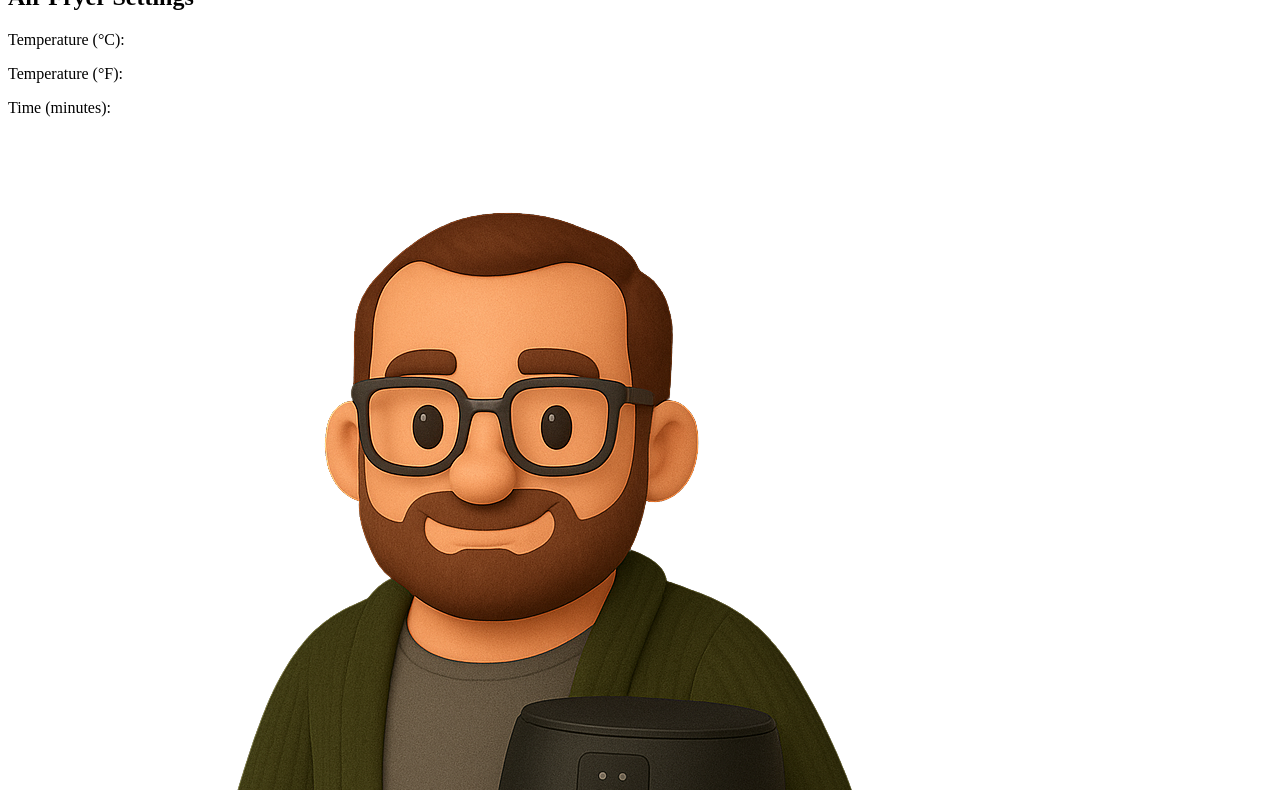
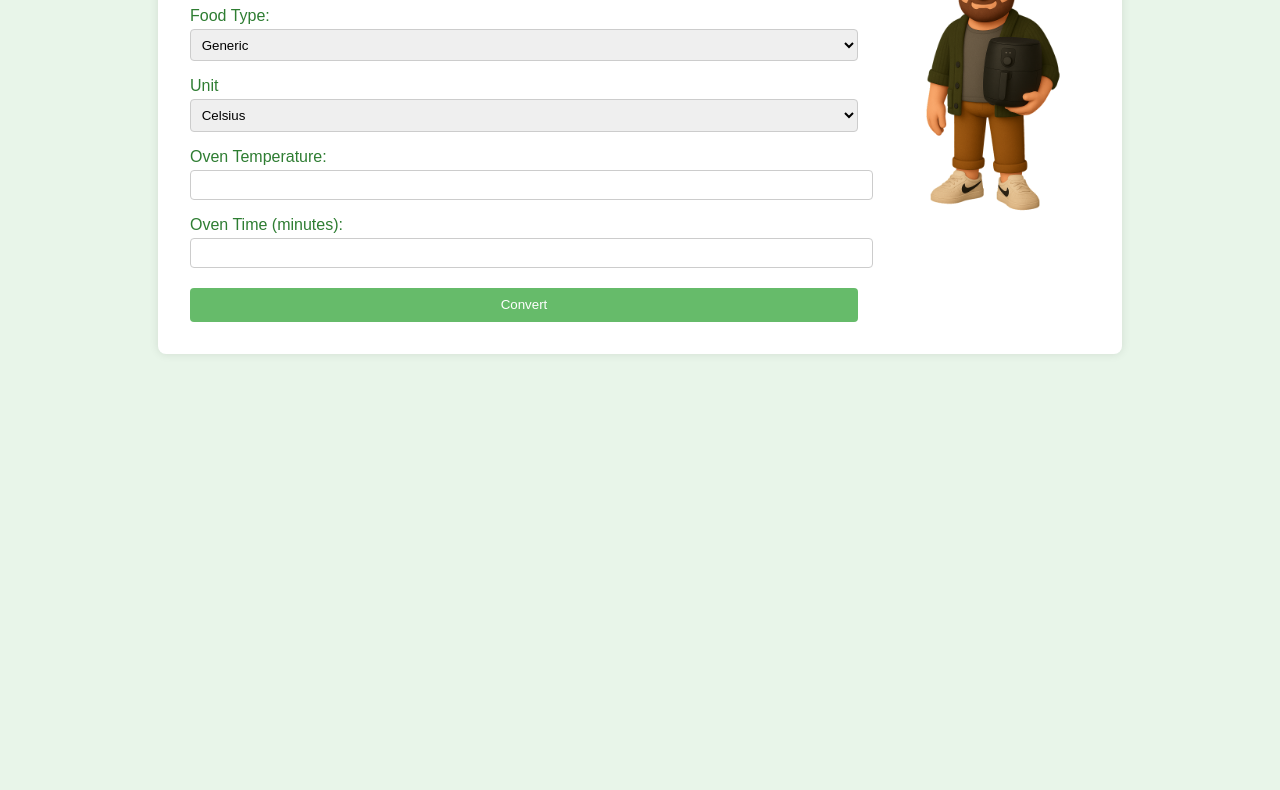
Before and after one commit to mattyhakin/over-to-airfryer, a website: page index.html in a window 1280 px wide. Shown: the part 137-927 px from the top of the page. After the commit the page ends 800 px from the top, so only its background shows below. Drawn offline with Linux system fonts and the light colour scheme.

Commit message:
Updated index and style files

```diff
--- a/index.html
+++ b/index.html
@@ -16,8 +16,13 @@
   <meta name="twitter:title" content="Oven to Air Fryer Converter">
   <meta name="twitter:description" content="Convert oven temperature & time to air fryer settings. Works with Celsius or Fahrenheit.">
   <meta name="twitter:image" content="https://mattyhakin.github.io/over-to-airfryer/og-preview.png">
+
+  <!-- ✅ CSS for layout and styling -->
+  <link rel="stylesheet" href="style.css" />
+
+  <!-- Optional PWA Support -->
+  <link rel="manifest" href="manifest.json" />
   <link rel="icon" href="favicon.ico" />
-  <link rel="manifest" href="manifest.json" />
   <script>
     if ('serviceWorker' in navigator) {
       navigator.serviceWorker.register('service-worker.js');
--- a/style.css
+++ b/style.css
@@ -7,6 +7,7 @@ body {
   display: flex;
   justify-content: center;
 }
+
 .container {
   background: #ffffff;
   padding: 2em;
@@ -15,28 +16,35 @@ body {
   max-width: 900px;
   width: 100%;
 }
+
 .content {
   display: flex;
   flex-wrap: wrap;
   gap: 2em;
 }
+
 .left {
   flex: 1 1 300px;
 }
+
 .right {
   flex: 0 0 200px;
   display: flex;
   justify-content: center;
   align-items: flex-start;
 }
+
 .side-image {
   max-width: 100%;
   height: auto;
+  border-radius: 8px;
 }
+
 label {
   display: block;
   margin-top: 1em;
 }
+
 input, select {
   width: 100%;
   padding: 0.5em;
@@ -44,6 +52,7 @@ input, select {
   border: 1px solid #ccc;
   border-radius: 4px;
 }
+
 button {
   margin-top: 1.5em;
   padding: 0.7em;
@@ -54,12 +63,15 @@ button {
   border-radius: 4px;
   cursor: pointer;
 }
+
 button:hover {
   background-color: #388e3c;
 }
+
 .hidden {
   display: none;
 }
+
 #results {
   margin-top: 2em;
 }
```
Lines whose indentation alone changed are shown as unchanged.
